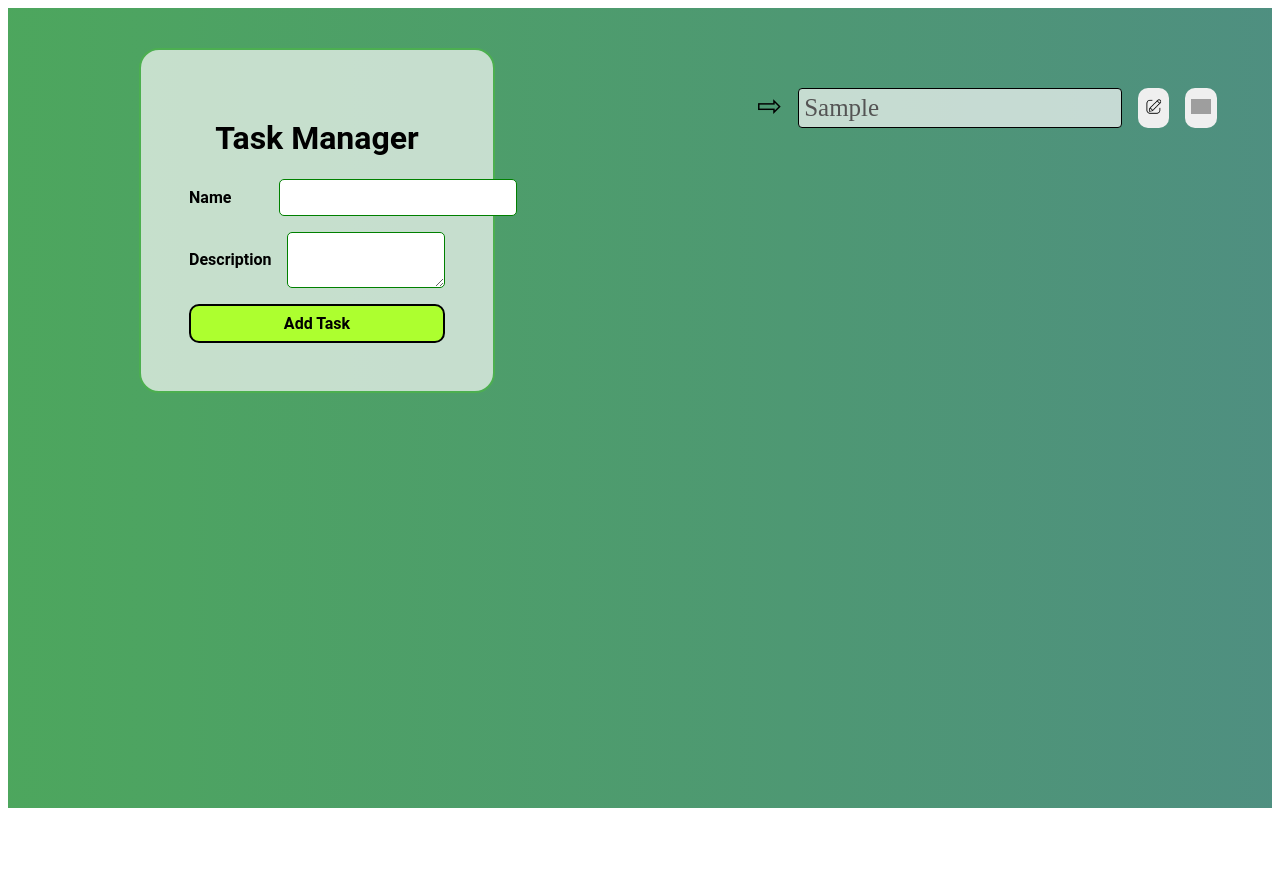
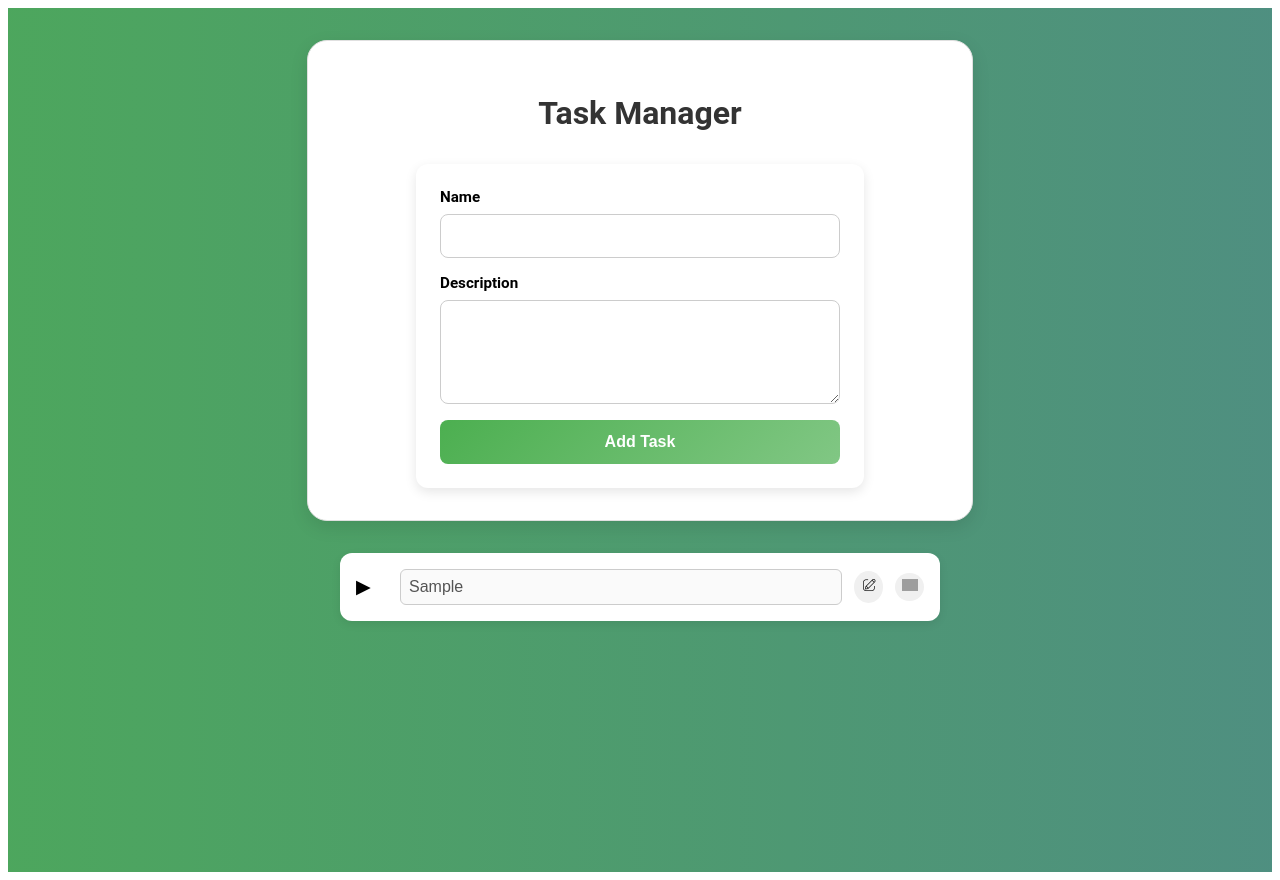
Before and after one commit to DhanushNehru/task-manager, a React (Create React App) app: page / in a window 1280 px wide. Both pictures are taken after typing "Sample", "Sample" into the empty fields and a click on the button "Add Task". Before the commit the page ends 816 px from the top, so only its background shows below. Built offline with nearby package versions, Linux system fonts and the light colour scheme; grey boxes are pictures that could not be loaded.

Commit message:
feat: Enhance task management UI and styling

```diff
--- a/src/App.css
+++ b/src/App.css
@@ -1,7 +1,6 @@
 
 .app-container {
   min-height: 100vh;
-  display: flex;
   justify-content: space-around;
   background: linear-gradient(270deg, #508196, #4CAF50, #508196);
   background-size: 400% 400%;
--- a/src/App.js
+++ b/src/App.js
@@ -1,17 +1,42 @@
 import React from "react";
 import AddTask from "./components/AddTask";
 import TaskList from "./components/TaskList";
-import './App.css';
+import "./App.css";
+
 const App = () => {
   return (
-    <div className="app-container">
-      <div style={{
-        height: "100%", width: "auto", border: "2px solid #4CAF50", backgroundColor: "rgba(249, 249, 249, 0.7)", borderRadius: "20px", padding: "3rem",
-        marginTop: "2.5rem",
-      }}>
-        <h1 style={{ textAlign: "center", color : "black" , fontFamily : "'Roboto', sans-serif" }}>Task Manager</h1>
+    <div
+      className="app-container"
+      style={{
+        padding: "2rem",
+        minHeight: "100vh",
+        backgroundColor: "#f4f4f4",
+      }}
+    >
+      <div
+        style={{
+          maxWidth: "600px",
+          margin: "0 auto",
+          padding: "2rem",
+          borderRadius: "20px",
+          backgroundColor: "#fff",
+          boxShadow: "0 6px 18px rgba(0,0,0,0.1)",
+          border: "1px solid #e0e0e0",
+        }}
+      >
+        <h1
+          style={{
+            textAlign: "center",
+            fontFamily: "'Roboto', sans-serif",
+            color: "#333",
+            marginBottom: "2rem",
+          }}
+        >
+          Task Manager
+        </h1>
         <AddTask />
       </div>
+
       <TaskList />
     </div>
   );
--- a/src/components/AddTask.js
+++ b/src/components/AddTask.js
@@ -2,10 +2,7 @@ import React, { useState } from "react";
 import { useDispatch } from "react-redux";
 import { addTask } from "../redux/actions";
 
-const initTask = {
-  name: "",
-  description: "",
-};
+const initTask = { name: "", description: "" };
 
 const AddTask = () => {
   const [task, setTask] = useState(initTask);
@@ -30,64 +27,82 @@ const AddTask = () => {
         display: "flex",
         flexDirection: "column",
         gap: "1rem",
-        width: "20vw",
+        width: "100%",
+        maxWidth: "400px",
+        padding: "1.5rem",
+        backgroundColor: "#fff",
+        borderRadius: "12px",
+        boxShadow: "0 4px 12px rgba(0,0,0,0.1)",
+        margin: "0 auto",
       }}
     >
-      <div style={{ display: "flex", gap: "3rem", alignItems: "center" }}>
-        <label htmlFor="name" style={{ fontFamily: "'Roboto', sans-serif", fontWeight: "bold" }}>Name</label> {/* Fixed label closing tag */}
+      <div style={{ display: "flex", flexDirection: "column", gap: "0.5rem" }}>
+        <label
+          htmlFor="name"
+          style={{ fontWeight: "600", fontSize: "0.95rem", fontFamily: "'Roboto', sans-serif" }}
+        >
+          Name
+        </label>
         <input
-          style={{
-            width: "14rem",
-            padding: "0.5rem",
-            borderRadius: "5px",
-            border: "1.5px solid green",
-            fontFamily: "'Roboto', sans-serif",
-            fontSize: "1rem"
-          }}
           id="name"
           type="text"
           value={task.name}
           onChange={(e) => setTask({ ...task, name: e.target.value })}
-          />
+          style={{
+            padding: "0.7rem",
+            borderRadius: "8px",
+            border: "1.5px solid #ccc",
+            fontFamily: "'Roboto', sans-serif",
+            fontSize: "1rem",
+            outline: "none",
+            transition: "border 0.3s, box-shadow 0.3s",
+          }}
+          onFocus={(e) => (e.target.style.border = "1.5px solid #4CAF50")}
+          onBlur={(e) => (e.target.style.border = "1.5px solid #ccc")}
+        />
       </div>
-      <div style={{ display: "flex", gap: "1rem", alignItems: "center" }}>
-        <label htmlFor="description" style={{ fontFamily: "'Roboto', sans-serif", fontWeight: "bold" }}>Description</label> {/* Ensure this label is properly associated */}
+
+      <div style={{ display: "flex", flexDirection: "column", gap: "0.5rem" }}>
+        <label
+          htmlFor="description"
+          style={{ fontWeight: "600", fontSize: "0.95rem", fontFamily: "'Roboto', sans-serif" }}
+        >
+          Description
+        </label>
         <textarea
           id="description"
           value={task.description}
+          onChange={(e) => setTask({ ...task, description: e.target.value })}
           style={{
-            width: "14rem",
-            padding: "0.5rem",
-            borderRadius: "5px",
-            border: "1.5px solid green",
+            padding: "0.7rem",
+            borderRadius: "8px",
+            border: "1.5px solid #ccc",
             fontFamily: "'Roboto', sans-serif",
-            fontSize: "1rem"
+            fontSize: "1rem",
+            minHeight: "80px",
+            outline: "none",
+            transition: "border 0.3s, box-shadow 0.3s",
           }}
-          onChange={(e) => setTask({ ...task, description: e.target.value })}
-        ></textarea>
+          onFocus={(e) => (e.target.style.border = "1.5px solid #4CAF50")}
+          onBlur={(e) => (e.target.style.border = "1.5px solid #ccc")}
+        />
+      </div>
 
-      </div>
       <button
         style={{
-          padding: ".5rem 0",
-          border: "2px solid black",
-          borderRadius: "10px",
-          backgroundColor: "greenyellow",
-          transition: "background-color 0.3s ease, transform 0.3s ease",
-          fontFamily: "'Roboto', sans-serif",
+          padding: "0.8rem 1rem",
+          borderRadius: "8px",
+          border: "none",
+          background: "linear-gradient(135deg, #4caf50, #81c784)",
+          color: "#fff",
+          fontWeight: "600",
           fontSize: "1rem",
-          fontWeight: "bold",
-          cursor : "pointer"
+          cursor: "pointer",
+          transition: "transform 0.2s ease, box-shadow 0.2s ease",
         }}
         onClick={handleAddTask}
-        onMouseEnter={(e) => {
-          e.currentTarget.style.backgroundColor = "white";
-          e.currentTarget.style.border = "2px solid green";
-        }}
-        onMouseLeave={(e) => {
-          e.currentTarget.style.backgroundColor = "greenyellow";
-          e.currentTarget.style.border = "2px solid black";
-        }}
+        onMouseEnter={(e) => (e.currentTarget.style.transform = "scale(1.05)")}
+        onMouseLeave={(e) => (e.currentTarget.style.transform = "scale(1)")}
       >
         Add Task
       </button>
--- a/src/components/Task.js
+++ b/src/components/Task.js
@@ -7,88 +7,112 @@ import removeIcn from "../Images/remove.png";
 const Task = ({ task }) => {
   const [isDisabled, setIsDisabled] = useState(true);
   const [isExpend, setIsExpend] = useState(false);
-
   const dispatch = useDispatch();
 
-  const handleRemoveTask = () => {
-    dispatch(removeTask(task.id));
-  };
-
-  const handleOpenInput = () => {
-    setIsDisabled(false);
-  };
-
+  const handleRemoveTask = () => dispatch(removeTask(task.id));
+  const handleOpenInput = () => setIsDisabled(false);
   const handleEditTask = (e) => {
-    console.log(e.keyCode);
-    const taskName = e.target.value;
-    console.log(taskName);
-
-    dispatch(editTask(task.id, taskName));
-    e.keyCode === 13 && setIsDisabled(true);
-  };
-
-  const styles = {
-    tskname: {
-      display: "flex",
-      gap: "1rem",
-      marginTop: "1rem",
-    },
-    editImg: {
-      width: "1.2rem",
-    },
-    editBtn: {
-      border: "none",
-      borderRadius: "10px",
-    },
-    input: {
-      backgroundColor: "rgba(249, 249, 249, 0.7)",
-      padding : "5px",
-      fontSize: "25px",
-      border: "1px solid black",
-      borderRadius: "4px",
-      fontFamily: "Ariel",
-
-    },
-    description: {
-      backgroundColor: "#eee",
-      padding: "1rem",
-      border : "1px solid green",
-      borderRadius: "10px",
-      fontFamily: "Ariel",
-      fontSize: "25px",
-      color: "#1c0738",
-      display: isExpend ? "block" : "none",
-    },
-    isExpend: {
-      width: "8rem",
-      fontSize: "30px",
-      cursor: "pointer",
-    }
+    dispatch(editTask(task.id, e.target.value));
+    if (e.keyCode === 13) setIsDisabled(true);
   };
 
   return (
-    <>
-      <div style={styles.tskname}>
-        <span style={styles.isExpend} onClick={() => setIsExpend(!isExpend)}>
-          {isExpend ? <span>&#8681;</span> : <span>&#8680;</span>}
+    <div
+      style={{
+        padding: "1rem",
+        marginBottom: "1rem",
+        borderRadius: "12px",
+        boxShadow: "0 3px 10px rgba(0,0,0,0.08)",
+        backgroundColor: "#fff",
+      }}
+    >
+      <div
+        style={{
+          display: "flex",
+          alignItems: "center",
+          gap: "0.75rem",
+          flexWrap: "wrap",
+        }}
+      >
+        <span
+          style={{
+            width: "2rem",
+            fontSize: "1.2rem",
+            cursor: "pointer",
+            transition: "transform 0.2s",
+          }}
+          onClick={() => setIsExpend(!isExpend)}
+        >
+          {isExpend ? "\u25BC" : "\u25B6"}
         </span>
+
         <input
           type="text"
-          style={styles.input}
           disabled={isDisabled}
           defaultValue={task.name}
           onKeyDown={handleEditTask}
+          style={{
+            flex: "1",
+            padding: "0.5rem",
+            borderRadius: "6px",
+            border: "1px solid #ccc",
+            fontSize: "1rem",
+            outline: "none",
+            transition: "border 0.3s, box-shadow 0.3s",
+          }}
+          onFocus={(e) => (e.target.style.border = "1.5px solid #4CAF50")}
+          onBlur={(e) => (e.target.style.border = "1px solid #ccc")}
         />
 
-        <button onClick={handleOpenInput} style={Object.assign(styles.editBtn)}>
-          <img src={editIcn} alt="" style={Object.assign(styles.editImg)} />
+        <button
+          onClick={handleOpenInput}
+          style={{
+            border: "none",
+            borderRadius: "50%",
+            padding: "0.4rem",
+            cursor: "pointer",
+            backgroundColor: "#f0f0f0",
+            transition: "transform 0.2s",
+          }}
+          onMouseEnter={(e) => (e.currentTarget.style.transform = "scale(1.1)")}
+          onMouseLeave={(e) => (e.currentTarget.style.transform = "scale(1)")}
+        >
+          <img src={editIcn} alt="edit" style={{ width: "1rem" }} />
         </button>
-        <button onClick={handleRemoveTask}  style={Object.assign(styles.editBtn)}>
-          <img src={removeIcn} alt="" style={Object.assign(styles.editImg)}/>
+
+        <button
+          onClick={handleRemoveTask}
+          style={{
+            border: "none",
+            borderRadius: "50%",
+            padding: "0.4rem",
+            cursor: "pointer",
+            backgroundColor: "#f0f0f0",
+            transition: "transform 0.2s",
+          }}
+          onMouseEnter={(e) => (e.currentTarget.style.transform = "scale(1.1)")}
+          onMouseLeave={(e) => (e.currentTarget.style.transform = "scale(1)")}
+        >
+          <img src={removeIcn} alt="remove" style={{ width: "1rem" }} />
         </button>
       </div>
-      <p style={styles.description}>{task.description}</p>
-    </>
+
+      <p
+        style={{
+          marginTop: "0.5rem",
+          padding: "0.8rem",
+          borderRadius: "8px",
+          backgroundColor: "#f9f9f9",
+          border: "1px solid #ddd",
+          fontSize: "0.95rem",
+          color: "#333",
+          display: isExpend ? "block" : "none",
+          transition: "all 0.3s",
+        }}
+      >
+        {task.description}
+      </p>
+    </div>
   );
 };
 
--- a/src/components/TaskList.js
+++ b/src/components/TaskList.js
@@ -4,9 +4,19 @@ import Task from "./Task";
 
 const TaskList = () => {
   const tasks = useSelector((state) => state.tasks);
-  tasks.map((v) => console.log(v));
+
   return (
-    <div style={{ marginTop: "4rem", width: "30vw" }}>
+    <div
+      style={{
+        marginTop: "2rem",
+        width: "100%",
+        maxWidth: "600px",
+        marginLeft: "auto",
+        marginRight: "auto",
+        display: "flex",
+        flexDirection: "column",
+      }}
+    >
       {tasks.map((task) => (
         <Task key={task.id} task={task} />
       ))}
```
